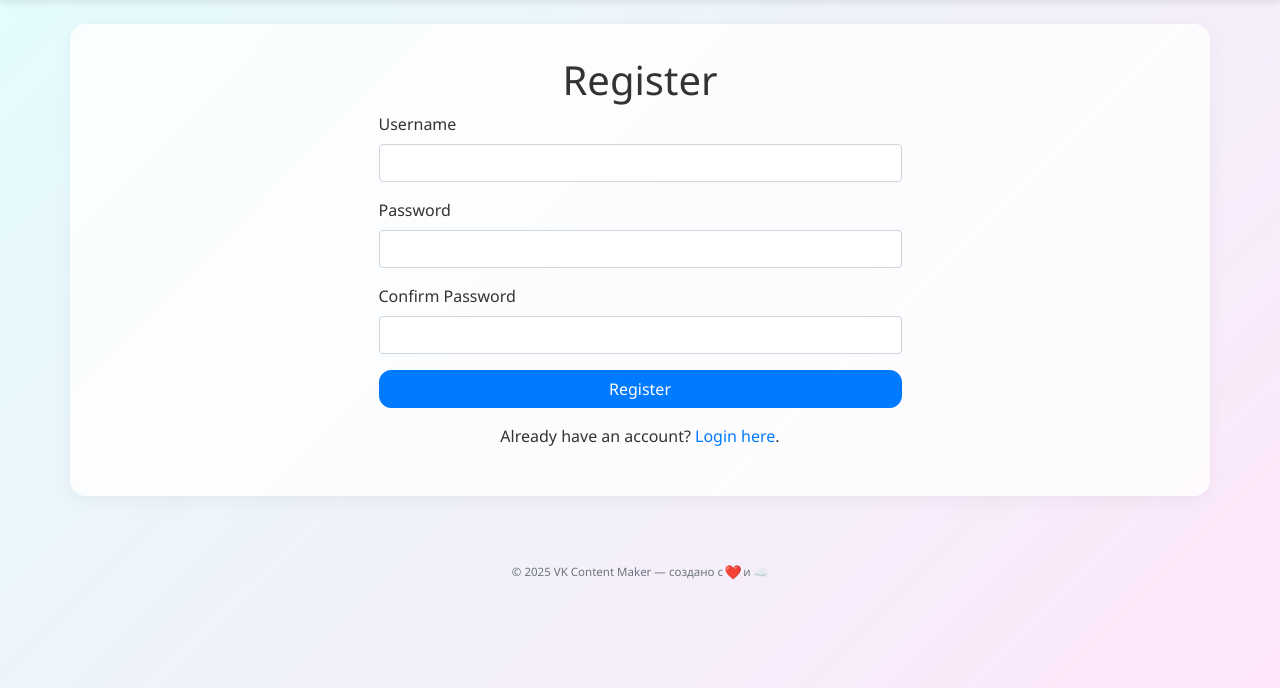
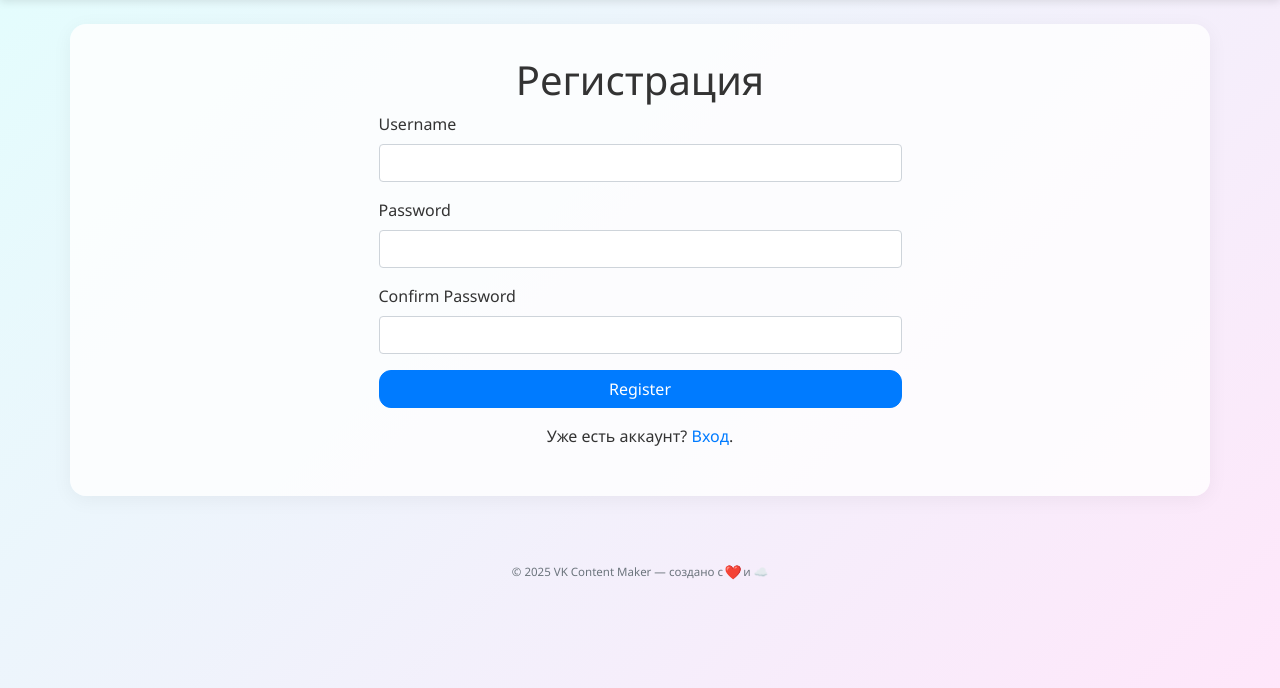
Before and after one commit to Anatolium/AI-Assistant-VK-Content-Maker, a Flask app: page /auth/register in a window 1280 px wide. Shown: the part 57-745 px from the top of the page. Run offline with Flask 3, Linux system fonts and the light colour scheme; some libraries are stand-ins or nearby versions.

Commit message:
Стабильная версия 3.0

```diff
--- a/app/smm.py
+++ b/app/smm.py
@@ -5,7 +5,7 @@ from generators.text_gen import PostGenerator
 from generators.image_gen import ImageGenerator
 from social_publishers.vk_publisher import VKPublisher
 from social_stats.vk_stats import VKStats
-from config import OPENAI_API_KEY
+from config import PROXYAPI_KEY, BASE_URL
 import datetime
 
 
@@ -48,12 +48,12 @@ def post_generator():
 
         user = User.query.get(session['user_id'])
 
-        post_gen = PostGenerator(OPENAI_API_KEY, tone, topic)
+        post_gen = PostGenerator(PROXYAPI_KEY, BASE_URL, tone, topic)
         post_content = post_gen.generate_post()
 
         image_url = None
         if generate_image:
-            image_gen = ImageGenerator(OPENAI_API_KEY)
+            image_gen = ImageGenerator(PROXYAPI_KEY, BASE_URL)
             image_prompt = post_gen.generate_post_image_description()
             image_url = image_gen.generate_image(image_prompt)
 
--- a/app/templates/login.html
+++ b/app/templates/login.html
@@ -1,9 +1,9 @@
 {% extends "base.html" %}
-{% block title %}Login{% endblock %}
+{% block title %}Вход{% endblock %}
 {% block content %}
 <div class="row justify-content-center">
     <div class="col-md-6">
-        <h1 class="text-center">Login</h1>
+        <h2 class="text-center">Вход</h2>
         <form method="POST">
             {{ form.hidden_tag() }}
             <div class="form-group">
@@ -18,7 +18,7 @@
                 {{ form.submit(class="btn btn-primary btn-block") }}
             </div>
         </form>
-        <p class="text-center">Don't have an account? <a href="{{ url_for('auth.register') }}">Register here</a>.</p>
+        <p class="text-center">Ещё нет аккаунта? <a href="{{ url_for('auth.register') }}">Регистрация</a>.</p>
     </div>
 </div>
 {% endblock %}
--- a/app/templates/register.html
+++ b/app/templates/register.html
@@ -1,9 +1,9 @@
 {% extends "base.html" %}
-{% block title %}Register{% endblock %}
+{% block title %}Регистрация{% endblock %}
 {% block content %}
 <div class="row justify-content-center">
     <div class="col-md-6">
-        <h1 class="text-center">Register</h1>
+        <h1 class="text-center">Регистрация</h1>
         <form method="POST">
             {{ form.hidden_tag() }}
             <div class="form-group">
@@ -22,7 +22,7 @@
                 {{ form.submit(class="btn btn-primary btn-block") }}
             </div>
         </form>
-        <p class="text-center">Already have an account? <a href="{{ url_for('auth.login') }}">Login here</a>.</p>
+        <p class="text-center">Уже есть аккаунт? <a href="{{ url_for('auth.login') }}">Вход</a>.</p>
     </div>
 </div>
 {% endblock %}
--- a/generators/image_gen.py
+++ b/generators/image_gen.py
@@ -1,8 +1,8 @@
 from openai import OpenAI
 
 class ImageGenerator:
-    def __init__(self, openai_key):
-        self.client = OpenAI(api_key=openai_key)
+    def __init__(self, openai_key, base_url):
+        self.client = OpenAI(api_key=openai_key, base_url=base_url)
 
     def generate_image(self, prompt):
         response = self.client.images.generate(
--- a/generators/main.py
+++ /dev/null
@@ -1,6 +0,0 @@
-from app import create_app
-
-app = create_app()
-
-if __name__ == '__main__':
-    app.run(debug=True)
--- a/generators/text_gen.py
+++ b/generators/text_gen.py
@@ -1,8 +1,8 @@
 from openai import OpenAI
 
 class PostGenerator:
-    def __init__(self, openai_key, tone, topic):
-        self.client = OpenAI(api_key=openai_key)
+    def __init__(self, openai_key, base_url, tone, topic):
+        self.client = OpenAI(api_key=openai_key, base_url=base_url)
         self.tone = tone
         self.topic = topic
 
```
Also changed, not shown: requirements.txt (added, +8 -0 lines), 1 other file.
